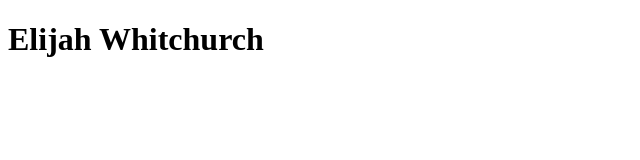
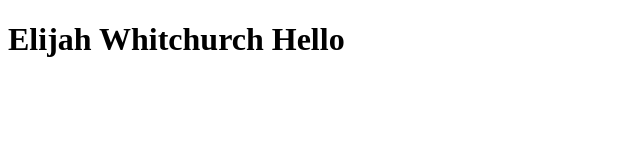
Before and after one commit to lijawhit/wdd230, a plain HTML site: page index.html in a window 1280 px wide. Shown: the whole page, without its empty margins (0-640 px from the left). Drawn offline with Linux system fonts and the light colour scheme.

Commit message:
second commit

```diff
--- a/index.html
+++ b/index.html
@@ -6,6 +6,6 @@
     <title>Elijah Whitchurch</title>
 </head>
 <body>
-    <h1>Elijah Whitchurch </h1>
+    <h1>Elijah Whitchurch Hello </h1>
 </body>
 </html>
```
